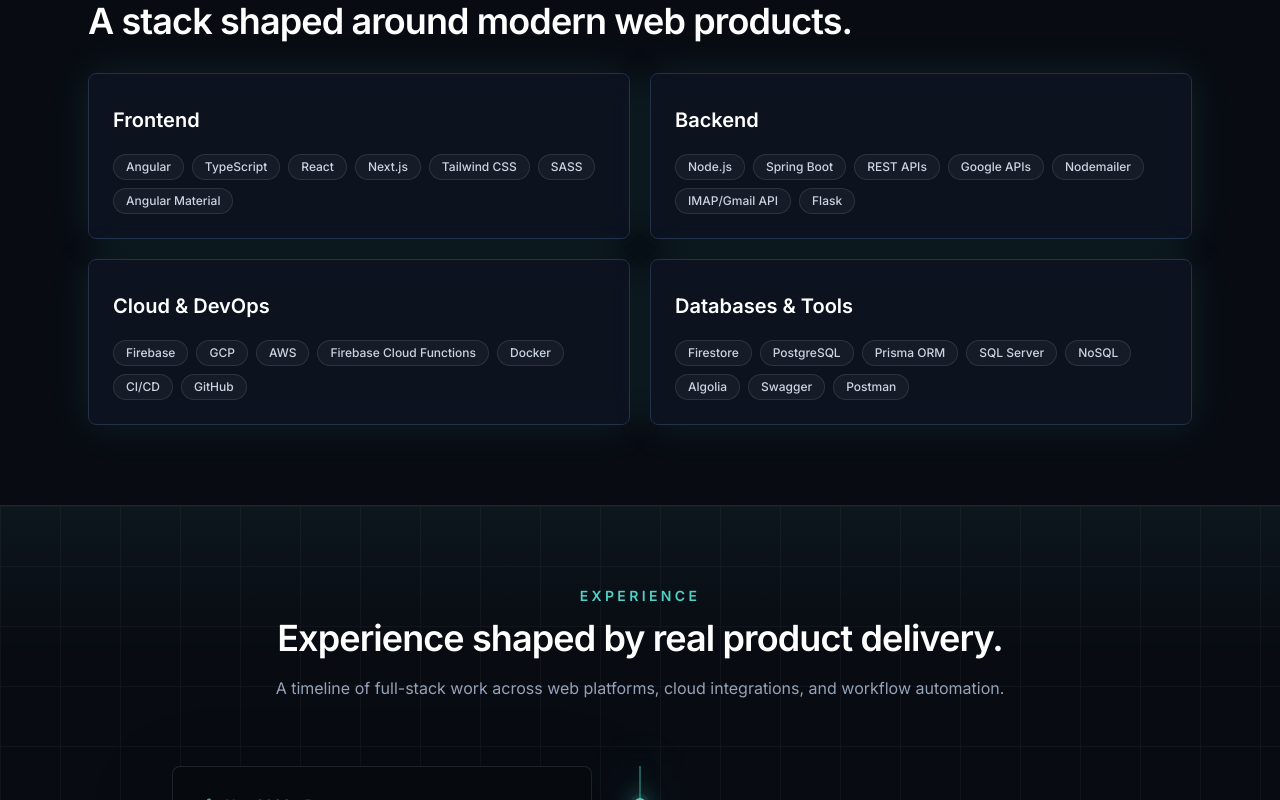
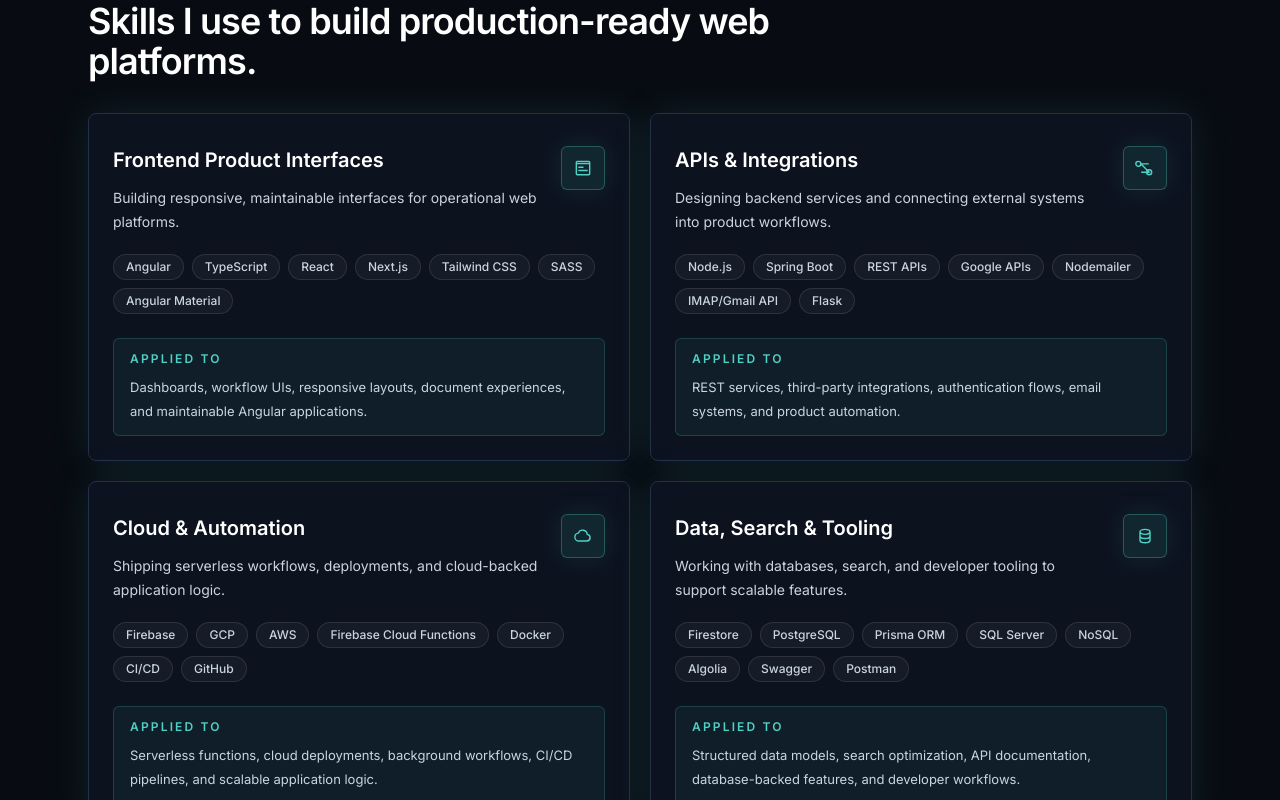
Before and after one commit to rambarada/portfolio-website, a Next.js app: page / in a window 1280 px wide. Shown: the part 1660-2460 px from the top of the page. Built offline with nearby package versions, Linux system fonts and the light colour scheme.

Commit message:
feat: redesign skills as capability cards

```diff
--- a/components/sections/Skills.tsx
+++ b/components/sections/Skills.tsx
@@ -2,19 +2,69 @@
 import { Card, Tag } from "@/components/ui";
 import { Section } from "@/components/Section";
 
+const icons = {
+  interface: (
+    <path d="M4 6.5h16M7 11h5m-5 4h10M5 4h14a1 1 0 0 1 1 1v14a1 1 0 0 1-1 1H5a1 1 0 0 1-1-1V5a1 1 0 0 1 1-1Z" />
+  ),
+  integration: (
+    <path d="M8 7h8M8 17h8M7 7a3 3 0 1 1-3-3 3 3 0 0 1 3 3Zm13 10a3 3 0 1 1-3-3 3 3 0 0 1 3 3ZM7 7l10 10" />
+  ),
+  cloud: (
+    <path d="M7.5 18h9a4 4 0 0 0 .6-7.95A5.5 5.5 0 0 0 6.5 8.5 4.75 4.75 0 0 0 7.5 18Z" />
+  ),
+  data: (
+    <path d="M6 7c0-1.66 2.69-3 6-3s6 1.34 6 3-2.69 3-6 3-6-1.34-6-3Zm0 0v5c0 1.66 2.69 3 6 3s6-1.34 6-3V7m-12 5v5c0 1.66 2.69 3 6 3s6-1.34 6-3v-5" />
+  ),
+};
+
 export function Skills() {
   return (
-    <Section id="skills" eyebrow="Skills" title="A stack shaped around modern web products.">
+    <Section id="skills" eyebrow="Skills" title="Skills I use to build production-ready web platforms.">
       <div className="grid gap-5 md:grid-cols-2">
-        {skillGroups.map((group) => (
-          <Card key={group.title} className="overflow-hidden p-0">
+        {skillGroups.map((group, index) => (
+          <Card
+            key={group.title}
+            className="animate-rise flex min-h-[320px] flex-col overflow-hidden p-0"
+            style={{ animationDelay: `${index * 80}ms` }}
+          >
             <div className={`h-2 bg-gradient-to-r ${group.accent}`} />
-            <div className="p-6">
-              <h3 className="text-xl font-semibold text-white">{group.title}</h3>
+            <div className="flex h-full flex-col p-6">
+              <div className="flex items-start justify-between gap-4">
+                <div>
+                  <h3 className="text-xl font-semibold text-white">{group.title}</h3>
+                  <p className="mt-3 max-w-xl text-sm leading-6 text-slate-300">
+                    {group.description}
+                  </p>
+                </div>
+                <div className="flex h-11 w-11 shrink-0 items-center justify-center rounded-md border border-accent/30 bg-accent/10 text-accent shadow-[0_0_28px_rgba(79,209,197,.12)] transition duration-300 group-hover:border-accent/60 group-hover:bg-accent/15">
+                  <svg
+                    aria-hidden="true"
+                    viewBox="0 0 24 24"
+                    fill="none"
+                    stroke="currentColor"
+                    strokeWidth="1.7"
+                    strokeLinecap="round"
+                    strokeLinejoin="round"
+                    className="h-5 w-5"
+                  >
+                    {icons[group.icon]}
+                  </svg>
+                </div>
+              </div>
               <div className="mt-5 flex flex-wrap gap-2">
                 {group.skills.map((skill) => (
                   <Tag key={skill}>{skill}</Tag>
                 ))}
+              </div>
+              <div className="mt-auto pt-6">
+                <div className="rounded-md border border-accent/20 bg-accent/[0.06] px-4 py-3">
+                  <p className="text-xs font-semibold uppercase tracking-[0.18em] text-accent">
+                    Applied to
+                  </p>
+                  <p className="mt-2 text-sm leading-6 text-slate-300 md:text-[13px]">
+                    {group.proof}
+                  </p>
+                </div>
               </div>
             </div>
           </Card>
--- a/components/ui.tsx
+++ b/components/ui.tsx
@@ -1,13 +1,16 @@
 export function Card({
   children,
   className = "",
+  style,
 }: {
   children: React.ReactNode;
   className?: string;
+  style?: React.CSSProperties;
 }) {
   return (
     <div
       className={`group rounded-lg border border-line bg-panel/75 shadow-glow backdrop-blur transition duration-300 hover:-translate-y-1 hover:border-accent/70 hover:bg-panel ${className}`}
+      style={style}
     >
       {children}
     </div>
--- a/data/portfolio.ts
+++ b/data/portfolio.ts
@@ -18,6 +18,9 @@
 export type SkillGroup = {
   title: string;
   accent: string;
+  description: string;
+  proof: string;
+  icon: "interface" | "integration" | "cloud" | "data";
   skills: string[];
 };
 
@@ -86,23 +89,39 @@
 
 export const skillGroups: SkillGroup[] = [
   {
-    title: "Frontend",
+    title: "Frontend Product Interfaces",
     accent: "from-accent/25 to-skysoft/10",
+    icon: "interface",
+    description: "Building responsive, maintainable interfaces for operational web platforms.",
+    proof:
+      "Dashboards, workflow UIs, responsive layouts, document experiences, and maintainable Angular applications.",
     skills: ["Angular", "TypeScript", "React", "Next.js", "Tailwind CSS", "SASS", "Angular Material"],
   },
   {
-    title: "Backend",
+    title: "APIs & Integrations",
     accent: "from-skysoft/20 to-white/5",
+    icon: "integration",
+    description: "Designing backend services and connecting external systems into product workflows.",
+    proof:
+      "REST services, third-party integrations, authentication flows, email systems, and product automation.",
     skills: ["Node.js", "Spring Boot", "REST APIs", "Google APIs", "Nodemailer", "IMAP/Gmail API", "Flask"],
   },
   {
-    title: "Cloud & DevOps",
+    title: "Cloud & Automation",
     accent: "from-accent/20 to-emerald-400/10",
+    icon: "cloud",
+    description: "Shipping serverless workflows, deployments, and cloud-backed application logic.",
+    proof:
+      "Serverless functions, cloud deployments, background workflows, CI/CD pipelines, and scalable application logic.",
     skills: ["Firebase", "GCP", "AWS", "Firebase Cloud Functions", "Docker", "CI/CD", "GitHub"],
   },
   {
-    title: "Databases & Tools",
+    title: "Data, Search & Tooling",
     accent: "from-white/10 to-accent/10",
+    icon: "data",
+    description: "Working with databases, search, and developer tooling to support scalable features.",
+    proof:
+      "Structured data models, search optimization, API documentation, database-backed features, and developer workflows.",
     skills: ["Firestore", "PostgreSQL", "Prisma ORM", "SQL Server", "NoSQL", "Algolia", "Swagger", "Postman"],
   },
 ];
```
